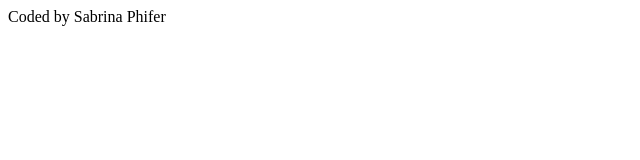
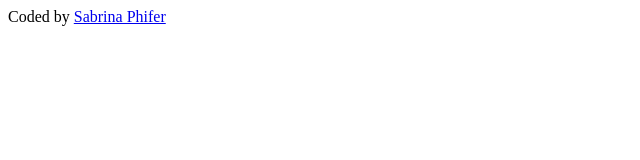
Before and after one commit to Sabrinaphifer/GH-weather-HW, a plain HTML site: page index.html in a window 1280 px wide. Shown: the whole page, without its empty margins (0-640 px from the left). Drawn offline with Linux system fonts and the light colour scheme.

Commit message:
added link to name

```diff
--- a/index.html
+++ b/index.html
@@ -6,6 +6,8 @@
     <title>Document</title>
   </head>
   <body>
-    <footer>Coded by Sabrina Phifer</footer>
+    <footer>
+      Coded by <a href="https://github.com/Sabrinaphifer">Sabrina Phifer</a>
+    </footer>
   </body>
 </html>
```
